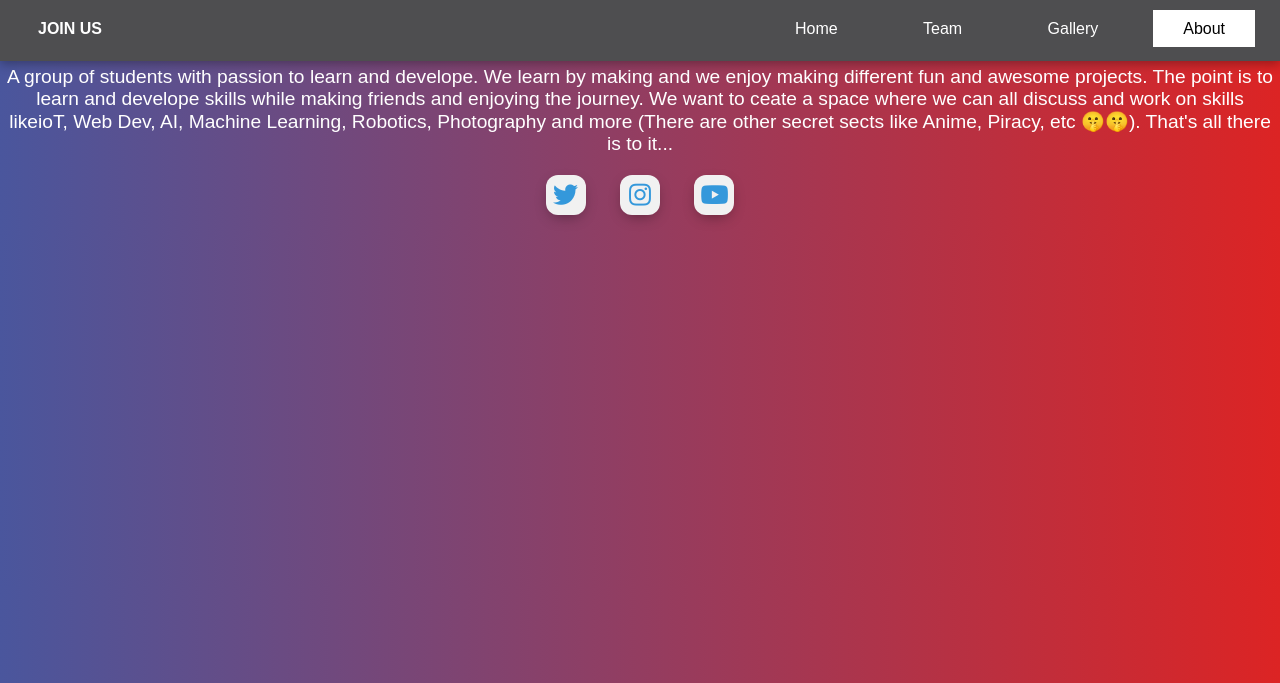
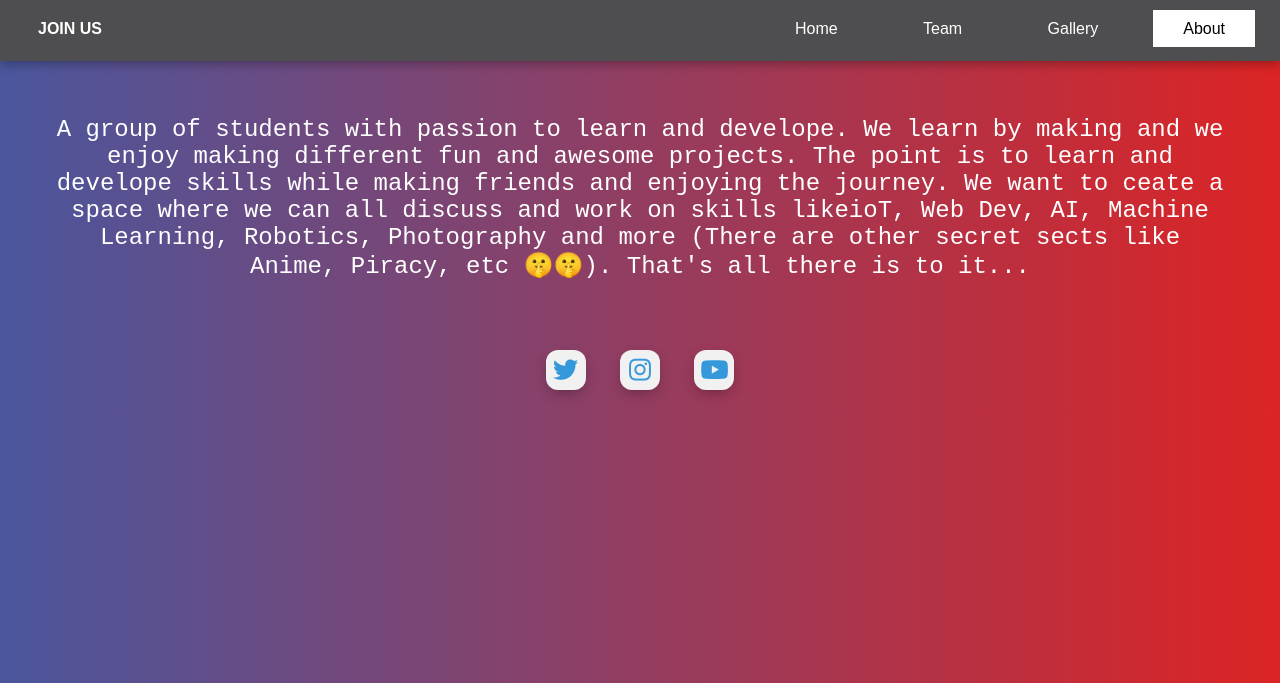
Before and after one commit to Ak-Gautam/hc_pesce_site, a plain HTML site: page about.html in a window 1280 px wide. Shown: the part 117-800 px from the top of the page. Drawn offline with Linux system fonts and the light colour scheme.

Commit message:
Changed main's para layout

```diff
--- a/about.css
+++ b/about.css
@@ -131,6 +131,15 @@ nav ul li a:hover {
   transition: 0.5s ease;
 }
 
+main p {
+  margin: 5px;
+  padding: 50px;
+	font-size: 1.5rem;
+	color: white;
+	text-align: center;
+  font-family:'Courier New', Courier, monospace;
+}
+
 
 .btn {
   display: inline-block;
@@ -174,12 +183,6 @@ nav ul li a:hover {
   left: -10%;
 }
 
-main p{
-    margin: 5px;
-	font-size:1.2rem;
-	color: white;
-	text-align:center;
-
 @keyframes aaa {
   0%{
     left: -110%;
@@ -192,4 +195,3 @@ main p{
     left: -10%;
   }
 }
-}
```
